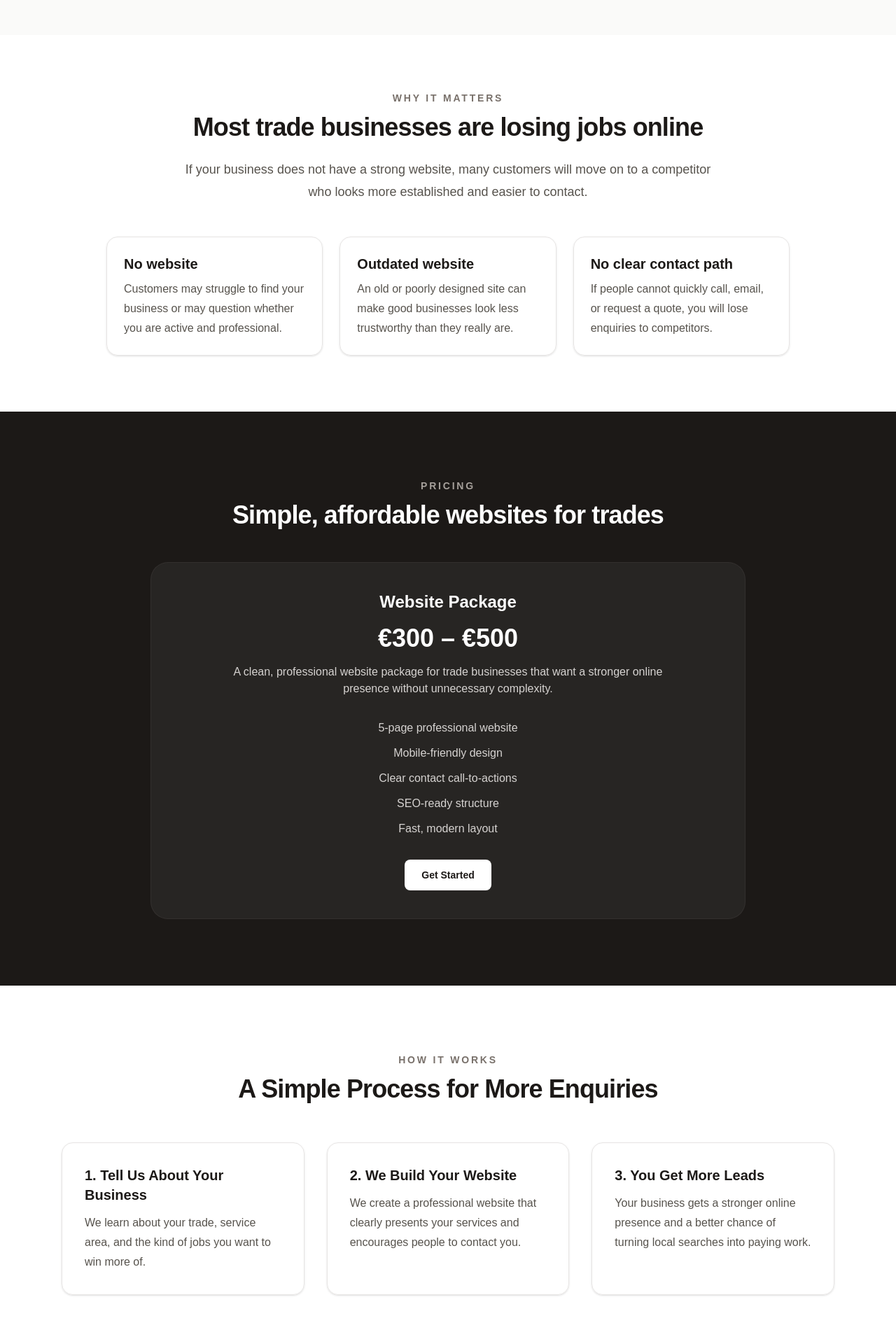
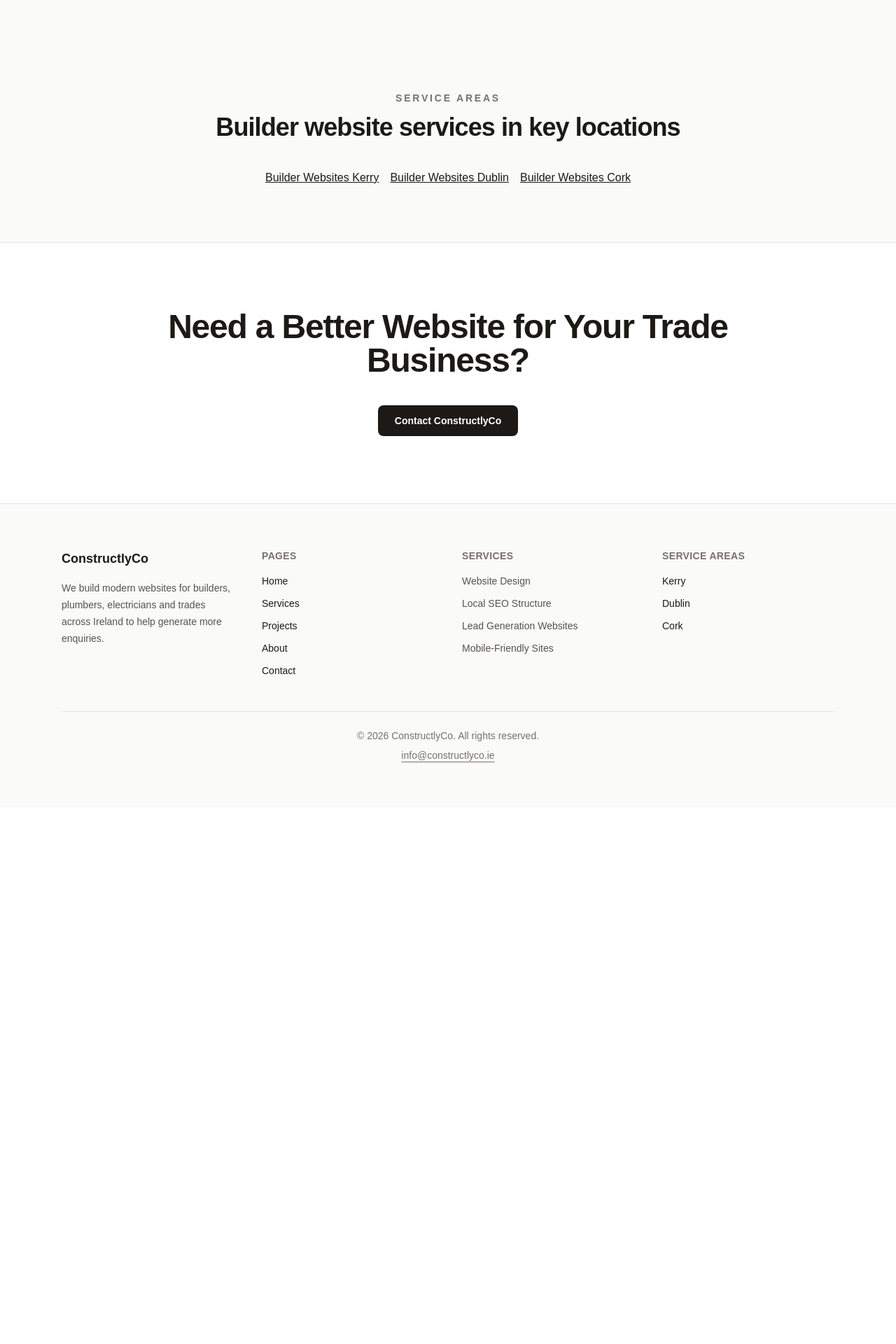
Before and after one commit to EvanM7/constructlyco, a Next.js app: page / in a window 1280 px wide. Shown: the part 2000-3920 px from the top of the page at 70% size. After the commit the page ends 3153 px from the top, so only its background shows below. Built offline with nearby package versions, Linux system fonts and the light colour scheme.

Commit message:
Add Cork to homepage service areas

```diff
--- a/app/page.tsx
+++ b/app/page.tsx
@@ -155,134 +155,6 @@ export default function Home() {
         </div>
       </section>
 
-      {/* PROBLEM SECTION */}
-      <section className="py-20">
-        <div className="mx-auto max-w-5xl px-6 text-center">
-          <p className="mb-3 text-sm font-semibold uppercase tracking-[0.2em] text-stone-500">
-            Why It Matters
-          </p>
-          <h2 className="text-3xl font-bold tracking-tight md:text-4xl">
-            Most trade businesses are losing jobs online
-          </h2>
-
-          <p className="mx-auto mt-6 max-w-3xl text-lg leading-8 text-stone-600">
-            If your business does not have a strong website, many customers will
-            move on to a competitor who looks more established and easier to
-            contact.
-          </p>
-
-          <div className="mt-12 grid gap-6 text-left md:grid-cols-3">
-            <div className="rounded-2xl border border-stone-200 p-6 shadow-sm">
-              <h3 className="mb-2 text-xl font-semibold">No website</h3>
-              <p className="leading-7 text-stone-600">
-                Customers may struggle to find your business or may question
-                whether you are active and professional.
-              </p>
-            </div>
-
-            <div className="rounded-2xl border border-stone-200 p-6 shadow-sm">
-              <h3 className="mb-2 text-xl font-semibold">Outdated website</h3>
-              <p className="leading-7 text-stone-600">
-                An old or poorly designed site can make good businesses look
-                less trustworthy than they really are.
-              </p>
-            </div>
-
-            <div className="rounded-2xl border border-stone-200 p-6 shadow-sm">
-              <h3 className="mb-2 text-xl font-semibold">No clear contact path</h3>
-              <p className="leading-7 text-stone-600">
-                If people cannot quickly call, email, or request a quote, you
-                will lose enquiries to competitors.
-              </p>
-            </div>
-          </div>
-        </div>
-      </section>
-
-      {/* PRICING */}
-      <section className="bg-stone-900 py-24 text-white">
-        <div className="mx-auto max-w-4xl px-6 text-center">
-          <p className="mb-3 text-sm font-semibold uppercase tracking-[0.2em] text-stone-400">
-            Pricing
-          </p>
-
-          <h2 className="text-3xl font-bold tracking-tight md:text-4xl">
-            Simple, affordable websites for trades
-          </h2>
-
-          <div className="mt-12 rounded-3xl bg-white/5 p-10 ring-1 ring-white/10">
-            <h3 className="text-2xl font-semibold">Website Package</h3>
-            <p className="mt-4 text-4xl font-bold">€300 – €500</p>
-
-            <p className="mx-auto mt-4 max-w-2xl text-stone-300">
-              A clean, professional website package for trade businesses that
-              want a stronger online presence without unnecessary complexity.
-            </p>
-
-            <ul className="mt-8 space-y-3 text-stone-300">
-              <li>5-page professional website</li>
-              <li>Mobile-friendly design</li>
-              <li>Clear contact call-to-actions</li>
-              <li>SEO-ready structure</li>
-              <li>Fast, modern layout</li>
-            </ul>
-
-            <a
-              href="mailto:info@constructlyco.ie"
-              className="mt-8 inline-block rounded-lg bg-white px-6 py-3 text-sm font-semibold text-stone-900 transition hover:bg-stone-200"
-            >
-              Get Started
-            </a>
-          </div>
-        </div>
-      </section>
-
-      {/* HOW IT WORKS */}
-      <section className="py-24">
-        <div className="mx-auto max-w-6xl px-6">
-          <div className="mb-14 text-center">
-            <p className="mb-3 text-sm font-semibold uppercase tracking-[0.2em] text-stone-500">
-              How It Works
-            </p>
-            <h2 className="text-3xl font-bold tracking-tight md:text-4xl">
-              A Simple Process for More Enquiries
-            </h2>
-          </div>
-
-          <div className="grid gap-8 md:grid-cols-3">
-            <div className="rounded-2xl border border-stone-200 p-8 shadow-sm">
-              <h3 className="mb-3 text-xl font-semibold">
-                1. Tell Us About Your Business
-              </h3>
-              <p className="leading-7 text-stone-600">
-                We learn about your trade, service area, and the kind of jobs
-                you want to win more of.
-              </p>
-            </div>
-
-            <div className="rounded-2xl border border-stone-200 p-8 shadow-sm">
-              <h3 className="mb-3 text-xl font-semibold">
-                2. We Build Your Website
-              </h3>
-              <p className="leading-7 text-stone-600">
-                We create a professional website that clearly presents your
-                services and encourages people to contact you.
-              </p>
-            </div>
-
-            <div className="rounded-2xl border border-stone-200 p-8 shadow-sm">
-              <h3 className="mb-3 text-xl font-semibold">
-                3. You Get More Leads
-              </h3>
-              <p className="leading-7 text-stone-600">
-                Your business gets a stronger online presence and a better
-                chance of turning local searches into paying work.
-              </p>
-            </div>
-          </div>
-        </div>
-      </section>
-
       {/* SERVICE AREAS */}
       <section className="bg-stone-50 py-20">
         <div className="mx-auto max-w-6xl px-6 text-center">
@@ -292,23 +164,16 @@ export default function Home() {
           <h2 className="text-3xl font-bold tracking-tight md:text-4xl">
             Builder website services in key locations
           </h2>
-          <p className="mx-auto mt-4 max-w-2xl text-lg text-stone-600">
-            We are building location-focused pages to help trades and builders
-            in major Irish markets find the right website support more easily.
-          </p>
 
           <div className="mt-10 flex flex-wrap justify-center gap-4">
-            <Link
-              href="/builder-websites-kerry"
-              className="rounded-lg border border-stone-300 px-5 py-3 text-sm font-semibold text-stone-900 transition hover:border-stone-400 hover:bg-white"
-            >
+            <Link href="/builder-websites-kerry" className="underline">
               Builder Websites Kerry
             </Link>
-            <Link
-              href="/builder-websites-dublin"
-              className="rounded-lg border border-stone-300 px-5 py-3 text-sm font-semibold text-stone-900 transition hover:border-stone-400 hover:bg-white"
-            >
+            <Link href="/builder-websites-dublin" className="underline">
               Builder Websites Dublin
+            </Link>
+            <Link href="/builder-websites-cork" className="underline">
+              Builder Websites Cork
             </Link>
           </div>
         </div>
@@ -317,16 +182,9 @@ export default function Home() {
       {/* CTA */}
       <section className="border-t border-stone-200 bg-white py-24">
         <div className="mx-auto max-w-4xl px-6 text-center">
-          <p className="mb-3 text-sm font-semibold uppercase tracking-[0.2em] text-stone-500">
-            Get Started
-          </p>
           <h2 className="text-3xl font-bold tracking-tight md:text-5xl">
             Need a Better Website for Your Trade Business?
           </h2>
-          <p className="mx-auto mt-5 max-w-2xl text-lg leading-8 text-stone-600">
-            ConstructlyCo helps tradespeople across Ireland create a stronger
-            first impression online and generate more enquiries.
-          </p>
 
           <div className="mt-10">
             <a
```
